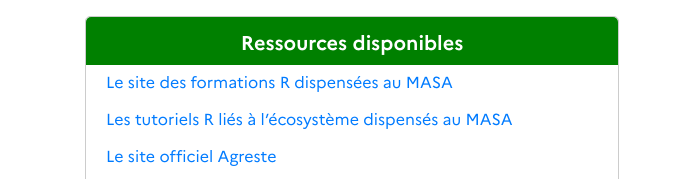
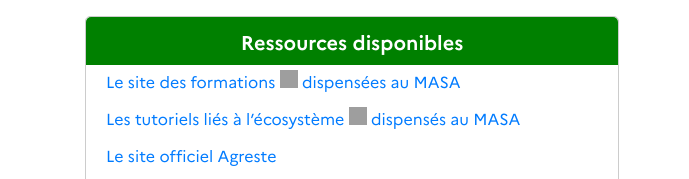
Before and after one commit to SSM-Agriculture/ssm-agriculture.github.io, a plain HTML site: page index.html in a window 1280 px wide. Shown: the part 134-313 px from the top of the page, without its empty margins (288-977 px from the left). Drawn offline with Linux system fonts and the light colour scheme; grey boxes are pictures that could not be loaded.

Commit message:
chore: ajout image logo R

```diff
--- a/index.html
+++ b/index.html
@@ -18,8 +18,8 @@
         <div class="resources-box">
             <h1 class="resources-title">Ressources disponibles</h1>
             <ul>
-                <li><a href="https://ssm-agriculture.github.io/site-formations-R/" target="_blank">Le site des formations R dispensées au MASA</a></li>
-                <li><a href="https://ssm-agriculture.github.io/site-tutoriels/" target="_blank">Les tutoriels R liés à l’écosystème dispensés au MASA</a></li>
+                <li><a href="https://ssm-agriculture.github.io/site-formations-R/" target="_blank">Le site des formations <img src="https://cdn.simpleicons.org/r/3275a8" width="18" height="18"/> dispensées au MASA</a></li>
+                <li><a href="https://ssm-agriculture.github.io/site-tutoriels/" target="_blank">Les tutoriels liés à l’écosystème <img src="https://cdn.simpleicons.org/r/3275a8" width="18" height="18"/> dispensés au MASA</a></li>
                 <li><a href="https://agreste.agriculture.gouv.fr/agreste-web/" target="_blank">Le site officiel Agreste</a></li>
                 <li><a href="https://agriculture.gouv.fr/" target="_blank">Le site officiel du Ministère de l'Agriculture et de la Souveraineté Alimentaire</a></li>
             </ul>
```
